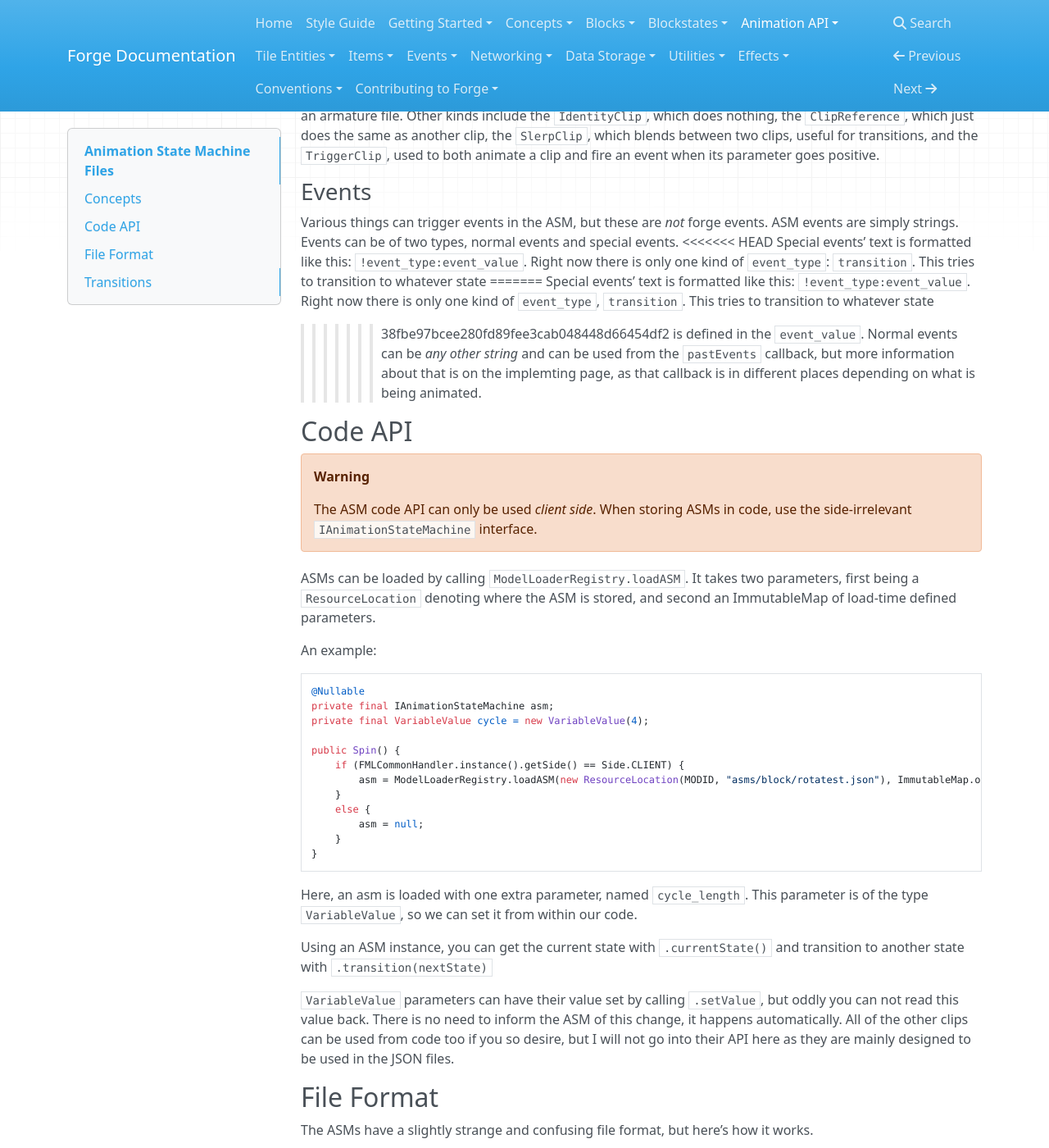
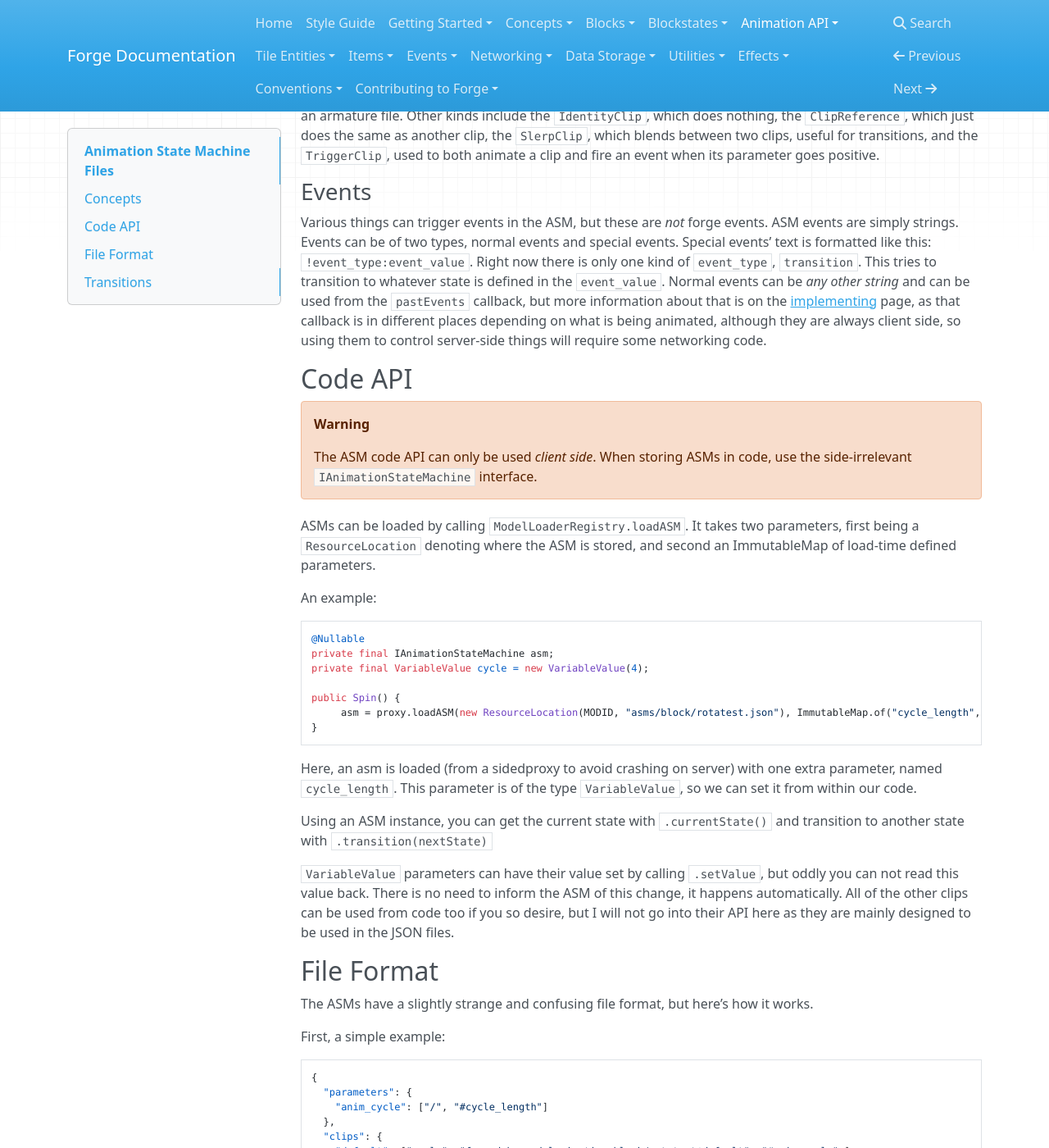
Before and after one commit to MinecraftForge/Documentation, an MkDocs documentation site: the page built from docs/animation/asm.md, in a window 1280 px wide and 1400 px high, scrolled down 1154 px. Shown: the whole window at 82% size. Built offline with MkDocs 1.6.1, drawn with Linux system fonts in a browser that asks for light colours; nearby versions of some CDN libraries; old or Windows-style settings are respelled for this version of MkDocs.

Commit message:
some more cleanup and clarification
also a bit more of implementing

````diff
--- a/docs/animation/asm.md
+++ b/docs/animation/asm.md
@@ -47,13 +47,8 @@ the `SlerpClip`, which blends between two clips, useful for transitions, and the
 ### Events
 
 Various things can trigger events in the ASM, but these are _not_ forge events. ASM events are simply strings. Events can be of two types, normal events and special events.
-<<<<<<< HEAD
-Special events' text is formatted like this: `!event_type:event_value`. Right now there is only one kind of `event_type`: `transition`. This tries to transition to whatever state
-=======
-Special events' text is formatted like this: `!event_type:event_value`. Right now there is only one kind of `event_type`, `transition`. This tries to transition to whatever state
->>>>>>> 38fbe97bcee280fd89fee3cab048448d66454df2
-is defined in the `event_value`. Normal events can be _any other string_ and can be used from the `pastEvents` callback, but more information about that is on the implemting page, as
-that callback is in different places depending on what is being animated.
+Special events' text is formatted like this: `!event_type:event_value`. Right now there is only one kind of `event_type`, `transition`. This tries to transition to whatever state is defined in the `event_value`. Normal events can be _any other string_ and can be used from the `pastEvents` callback, but more information about that is on the [implementing][] page, as
+that callback is in different places depending on what is being animated, although they are always client side, so using them to control server-side things will require some networking code.
 
 
 Code API
@@ -74,16 +69,11 @@ private final IAnimationStateMachine asm;
 private final VariableValue cycle = new VariableValue(4);
 
 public Spin() {
-    if (FMLCommonHandler.instance().getSide() == Side.CLIENT) {
-        asm = ModelLoaderRegistry.loadASM(new ResourceLocation(MODID, "asms/block/rotatest.json"), ImmutableMap.of("cycle_length", cycle));
-    }
-    else {
-        asm = null;
-    }
+     asm = proxy.loadASM(new ResourceLocation(MODID, "asms/block/rotatest.json"), ImmutableMap.of("cycle_length", cycle));
 }
 ```
 
-Here, an asm is loaded with one extra parameter, named `cycle_length`. This parameter is of the type `VariableValue`, so we can
+Here, an asm is loaded (from a sidedproxy to avoid crashing on server) with one extra parameter, named `cycle_length`. This parameter is of the type `VariableValue`, so we can
 set it from within our code.
 
 Using an ASM instance, you can get the current state with `.currentState()` and transition to another state with `.transition(nextState)`
@@ -277,13 +267,13 @@ how far into the blend we are. Combining this clip with trigger_positive and tra
 The states section of the file is simply a list of all possible states.
 For example
 ```json
-"states": {
+"states": [
   "open",
   "closed",
   "opening",
   "closing",
   "dancing"
-}
+]
 ```
 defines 5 states: open, closed, opening, closing and dancing.
 
@@ -313,3 +303,5 @@ This example means that:
 - the closing state can go to the closed state
 - the opening state can go to the open state
 - the dancing state can go to the closed state
+
+[implementing]: implementing.md
````
Also changed, not shown: docs/animation/armature.md (+8 -9 lines), docs/animation/implementing.md (+21 -1 lines).
